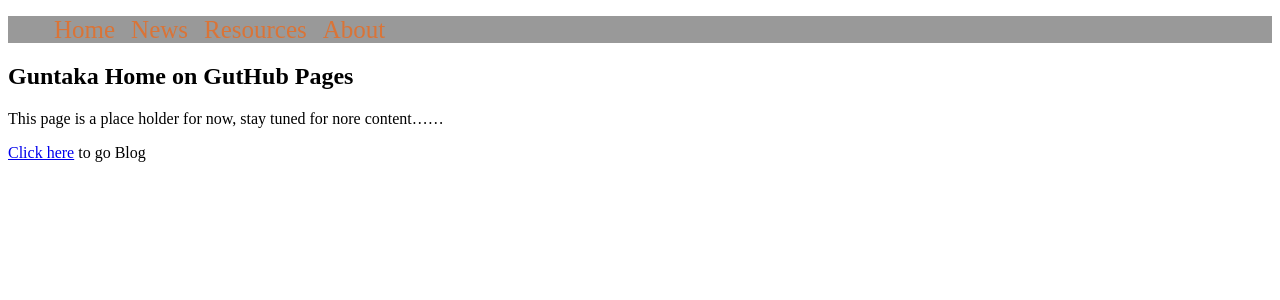
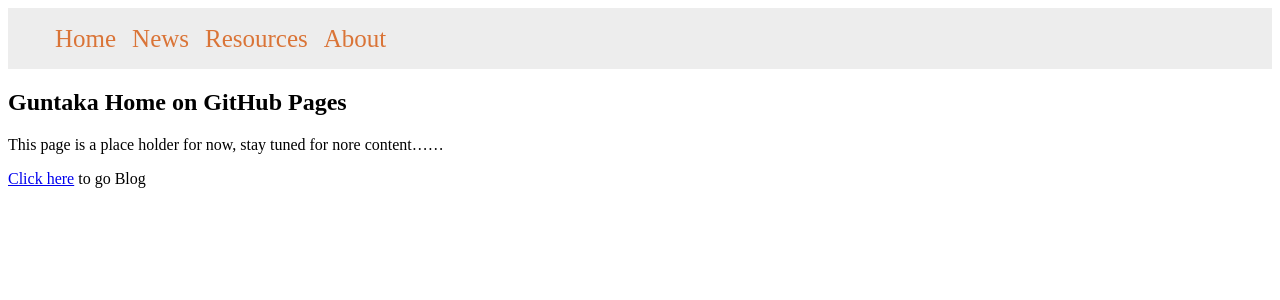
Before and after one commit to guntaka/guntaka.github.io, a Jekyll site: the page built from index.md, in a window 1280 px wide. Shown: the top 300 px of the page. Built offline with Jekyll 4.4.1, drawn with Linux system fonts in a browser that asks for light colours.

Commit message:
More css cleanup

```diff
--- a/_layouts/default.html
+++ b/_layouts/default.html
@@ -4,8 +4,8 @@
   <meta charset="utf-8">
   <style>
     nav.site-nav {
-      width: 100%;
-      background-color: #999999;
+      background-color: #ededed;
+      padding: 1px;
     }
     nav.site-nav ul li {
       display: inline;
--- a/index.md
+++ b/index.md
@@ -2,7 +2,7 @@
 layout: default
 title: Guntaka Home
 ---
-## Guntaka Home on GutHub Pages
+## Guntaka Home on GitHub Pages
 
 This page is a place holder for now, stay tuned for nore content......
 
--- a/pages/about.html
+++ b/pages/about.html
@@ -1,5 +1,6 @@
 ---
 layout: default
+title: About RRGuntaka
 permalink: /about
 ---
 <h1>About Guntaka@GitHub</h1>
```
Also changed, not shown: pages/news.md (+1 -0 lines).
